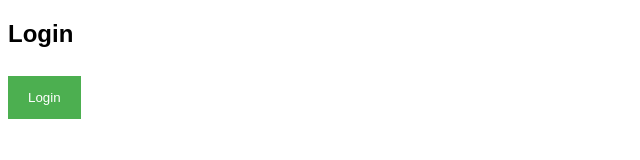
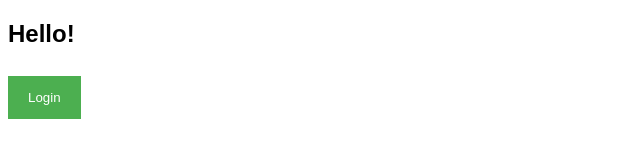
Before and after one commit to dmartinlozano/html-login-example, a plain HTML site: page index.html in a window 1280 px wide. Shown: the full height of the page, 0-640 px from the left. Drawn offline with Linux system fonts and the light colour scheme.

Commit message:
Update index.html

```diff
--- a/index.html
+++ b/index.html
@@ -153,7 +153,7 @@ span.psw {
 </head>
 <body>
 
-<h2>Login</h2>
+<h2>Hello!</h2>
 
 <button onclick="document.getElementById('loginModal').style.display='block'" style="width:auto;">Login</button>
 
```
